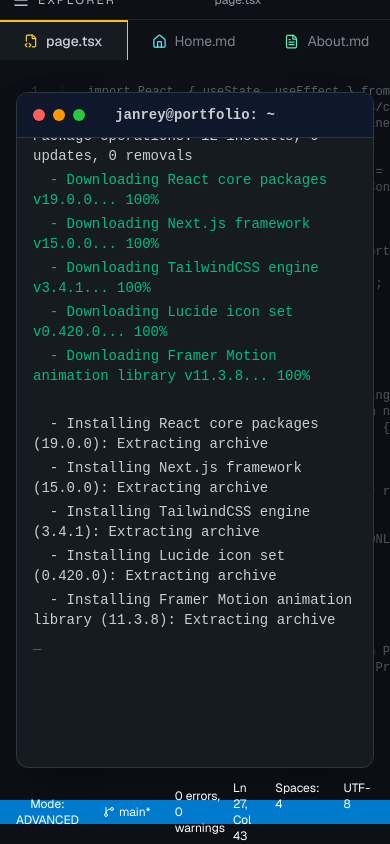
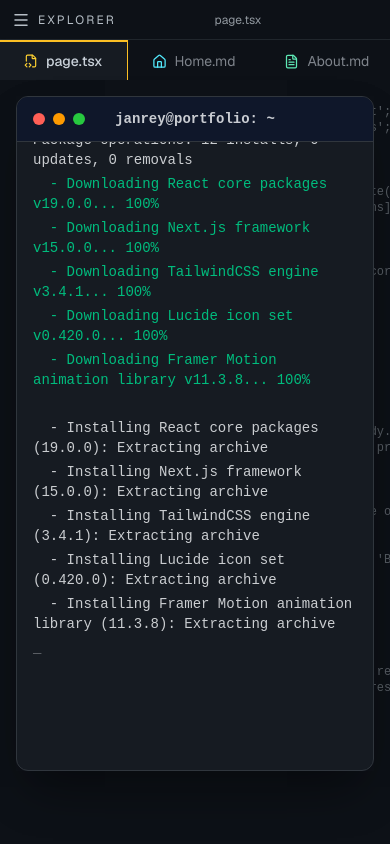
Before and after one commit to JanreyDev/portfolio_v2, a Next.js app: page / in a window 390 px wide. Both pictures are taken after a click on the button 195 px from the left and 421 px from the top of the page. Built offline with nearby package versions, Linux system fonts and the light colour scheme.

Commit message:
ready to push

```diff
--- a/app/globals.css
+++ b/app/globals.css
@@ -51,6 +51,14 @@
     --font-mono: 'Courier New', Courier, monospace;
   }
 
+  html,
+  body {
+    width: 100%;
+    height: 100%;
+    margin: 0;
+    padding: 0;
+  }
+
   body {
     background: var(--background);
     color: var(--foreground);
@@ -74,3 +82,12 @@
   ::-webkit-scrollbar-thumb:hover {
     background: var(--primary);
   }
+
+  .no-scrollbar {
+    -ms-overflow-style: none;
+    scrollbar-width: none;
+  }
+
+  .no-scrollbar::-webkit-scrollbar {
+    display: none;
+  }
--- a/app/page.tsx
+++ b/app/page.tsx
@@ -78,8 +78,10 @@
     if (mode === "advanced") {
       setTerminalSessionKey((prev) => prev + 1);
       setTerminalMinimized(false);
+      setActiveFile("page.tsx");
     } else {
       setTerminalMinimized(true);
+      setActiveFile("Home.md");
     }
     setEntryPhase("ready");
     setIsModeChooserOpen(false);
@@ -175,7 +177,7 @@
   };
 
   return (
-    <main className="w-full h-[100dvh] flex bg-ide-bg text-ide-text overflow-hidden font-sans relative">
+    <main className="w-full min-h-[100dvh] md:h-[100dvh] flex bg-ide-bg text-ide-text overflow-x-hidden md:overflow-hidden font-sans relative">
       {/* Activity Bar (Icon sidebar) */}
       <div className="hidden md:flex w-12 h-full bg-ide-activity flex-col items-center py-4 gap-6 shrink-0 z-0">
         <div className="p-2 cursor-pointer text-white/90 border-l-2 border-primary"><FileCode size={24} /></div>
@@ -315,7 +317,7 @@
       </div>
 
       {/* Editor Area */}
-      <div className="flex-1 h-full flex flex-col bg-ide-bg relative z-10 w-full">
+      <div className="flex-1 h-full flex flex-col bg-ide-bg relative z-10 w-full pb-7 md:pb-0">
         <div className="md:hidden h-10 bg-ide-sidebar border-b border-ide-border/60 flex items-center justify-between px-3 shrink-0">
           <button
             onClick={() => setMobileExplorerOpen(true)}
@@ -361,23 +363,23 @@
         </div>
 
         {/* Editor Content Area */}
-        <div className="flex-1 w-full bg-ide-bg relative overflow-hidden">
+        <div className="flex-1 w-full bg-ide-bg relative overflow-visible md:overflow-hidden">
           <AnimatePresence mode="wait">
             {showDocumentView ? (
               <motion.div
-                className="absolute inset-0 z-20"
+                className="relative md:absolute md:inset-0 z-20"
                 initial={{ opacity: 0, y: 8 }}
                 animate={{ opacity: 1, y: 0 }}
                 exit={{ opacity: 0, y: 8 }}
               >
-                <div className="h-full w-full p-6 md:p-12">
+                <div className="h-auto md:h-full w-full p-6 md:p-12">
                   <div className="flex h-full font-mono text-xs md:text-sm">
-                    <div className="flex flex-col text-ide-text/20 text-right pr-6 select-none border-r border-ide-border/30 mr-6 shrink-0">
+                    <div className="hidden md:flex md:flex-col text-ide-text/20 text-right md:pr-6 select-none md:border-r md:border-ide-border/30 md:mr-6 shrink-0">
                       {Array.from({ length: 40 }).map((_, index) => (
                         <span key={index}>{index + 1}</span>
                       ))}
                     </div>
-                    <div className="min-w-0 flex-1 overflow-y-auto text-sm text-foreground">
+                    <div className="min-w-0 flex-1 overflow-y-visible md:overflow-y-auto text-sm text-foreground">
                       {documentContent}
                     </div>
                   </div>
@@ -389,7 +391,7 @@
                 <div className="absolute inset-0 p-6 md:p-12 font-mono text-xs md:text-sm text-ide-text/40 whitespace-pre overflow-hidden pointer-events-none select-none">
                   <div className="flex">
                     {/* Line numbers */}
-                    <div className="flex flex-col text-ide-text/20 text-right pr-6 select-none border-r border-ide-border/30 mr-6">
+                    <div className="hidden md:flex md:flex-col text-ide-text/20 text-right md:pr-6 select-none md:border-r md:border-ide-border/30 md:mr-6">
                       {Array.from({ length: 40 }).map((_, i) => (
                         <span key={i}>{i + 1}</span>
                       ))}
@@ -424,7 +426,7 @@
                         },
                       }}
                       transition={{ type: "spring", stiffness: 200, damping: 25 }}
-                      className="absolute inset-0 flex items-center justify-center p-4 z-20"
+                      className="relative md:absolute md:inset-0 flex md:items-center justify-center p-4 z-20"
                     >
                       <motion.div className="w-full max-w-5xl shadow-2xl relative" layoutId="terminal-window">
                         <Terminal key={terminalSessionKey} isMinimized={terminalMinimized} onMinimize={handleMinimize} />
@@ -464,8 +466,8 @@
         </div>
 
         {/* Status Bar */}
-        <div className="h-6 bg-ide-status w-full shrink-0 flex items-center px-3 text-xs text-white z-20">
-          <div className="flex gap-4">
+        <div className={`${showDocumentView ? "flex" : "hidden"} md:flex h-7 md:h-6 bg-ide-status w-full shrink-0 items-center px-2 md:px-3 text-xs text-white z-30 overflow-x-auto whitespace-nowrap fixed bottom-0 left-0 right-0 md:static`}>
+          <div className="flex items-center gap-2 md:gap-4">
             <button
               onClick={openModeChooser}
               className="cursor-pointer hover:bg-white/20 px-1 rounded transition-colors"
@@ -475,10 +477,10 @@
               Mode: {userMode === "advanced" ? "ADVANCED" : userMode === "normal" ? "NORMAL" : "SELECTING"}
             </button>
             <span className="flex items-center gap-1 cursor-pointer hover:bg-white/20 px-1 rounded transition-colors"><GitBranch size={12} /> main*</span>
-            <span className="cursor-pointer hover:bg-white/20 px-1 rounded transition-colors">0 errors, 0 warnings</span>
+            <span className="hidden sm:inline cursor-pointer hover:bg-white/20 px-1 rounded transition-colors">0 errors, 0 warnings</span>
           </div>
           <div className="flex-grow"></div>
-          <div className="flex gap-4">
+          <div className="hidden md:flex gap-4">
             <span className="cursor-pointer hover:bg-white/20 px-1 rounded transition-colors">Ln 27, Col 43</span>
             <span className="cursor-pointer hover:bg-white/20 px-1 rounded transition-colors">Spaces: 4</span>
             <span className="cursor-pointer hover:bg-white/20 px-1 rounded transition-colors">UTF-8</span>
--- a/components/Terminal.tsx
+++ b/components/Terminal.tsx
@@ -30,10 +30,18 @@
     const [isBooting, setIsBooting] = useState(true);
     const [bootLines, setBootLines] = useState<string[]>([]);
     const [internalMinimized, setInternalMinimized] = useState(false);
+    const [mobileFocusCommand, setMobileFocusCommand] = useState<string | null>(null);
     const bottomRef = useRef<HTMLDivElement>(null);
+    const terminalBodyRef = useRef<HTMLDivElement>(null);
+    const skipNextAutoBottomScrollRef = useRef(false);
+    const sectionCommands = new Set(['home', 'about', 'skills', 'services', 'projects', 'contact']);
 
     const handleExecute = (cmd: string) => {
         const trimmedCmd = cmd.trim();
+        if (trimmedCmd) {
+            const isMobile = typeof window !== 'undefined' && window.innerWidth < 768;
+            setMobileFocusCommand(isMobile && sectionCommands.has(trimmedCmd.toLowerCase()) ? trimmedCmd.toLowerCase() : null);
+        }
         if (trimmedCmd) {
             const output = executeCommand(trimmedCmd, setTheme, theme, handleExecute);
             if (output !== null) {
@@ -136,14 +144,32 @@
 
     // Scroll to bottom on history change
     useEffect(() => {
+        if (isBooting) {
+            bottomRef.current?.scrollIntoView({ behavior: 'smooth' });
+            return;
+        }
+
+        if (mobileFocusCommand) {
+            const targetBlocks = terminalBodyRef.current?.querySelectorAll(`[data-section-command="${mobileFocusCommand}"]`);
+            const target = targetBlocks?.[targetBlocks.length - 1] as HTMLElement | undefined;
+            target?.scrollIntoView({ behavior: 'smooth', block: 'start' });
+            skipNextAutoBottomScrollRef.current = true;
+            setMobileFocusCommand(null);
+            return;
+        }
+
+        if (skipNextAutoBottomScrollRef.current) {
+            skipNextAutoBottomScrollRef.current = false;
+            return;
+        }
+
         bottomRef.current?.scrollIntoView({ behavior: 'smooth' });
-    }, [history, bootLines]); // Added bootLines to dependency array for scrolling during boot
+    }, [history, bootLines, isBooting, mobileFocusCommand]);
 
     // Handle external command triggering
     useEffect(() => {
         if (externalCommand && !isBooting) {
             handleExecute(externalCommand);
-            bottomRef.current?.scrollIntoView({ behavior: 'smooth' });
         }
     }, [externalCommand, isBooting]);
 
@@ -193,7 +219,8 @@
 
             {/* Terminal Content Box */}
             <div
-                className={`flex-1 w-full p-4 md:p-8 overflow-y-auto cursor-text text-foreground ${isMinimized ? 'hidden' : ''}`}
+                ref={terminalBodyRef}
+                className={`no-scrollbar flex-1 w-full p-4 md:p-8 overflow-y-auto cursor-text text-foreground ${isMinimized ? 'hidden' : ''}`}
                 onClick={handleWrapperClick}
             >
                 <div className="w-full mx-auto flex flex-col">
@@ -216,7 +243,7 @@
                     ) : (
                         <>
                             {/* Welcome Header */}
-                            <pre className="mb-6 text-emerald-500 font-bold overflow-x-auto text-xs md:text-base mt-2 font-mono">
+                            <pre className="no-scrollbar mb-6 text-emerald-500 font-bold overflow-x-auto text-xs md:text-base mt-2 font-mono">
                                 {ASCII_ART}
                             </pre>
                             <div className="mb-8 text-foreground/80">
@@ -231,7 +258,10 @@
                                             <span className="text-foreground">{item.command}</span>
                                         </div>
                                         {item.output && (
-                                            <div className="mt-2 mb-4 w-full">
+                                            <div
+                                                className="mt-2 mb-4 w-full"
+                                                data-section-command={sectionCommands.has(item.command.toLowerCase()) ? item.command.toLowerCase() : undefined}
+                                            >
                                                 {item.output}
                                             </div>
                                         )}
--- a/package.json
+++ b/package.json
@@ -3,7 +3,7 @@
   "version": "0.1.0",
   "private": true,
   "scripts": {
-    "dev": "next dev",
+    "dev": "next dev --webpack",
     "build": "next build",
     "start": "next start",
     "lint": "eslint"
```
Also changed, not shown: components/commands.tsx (+25 -11 lines).
